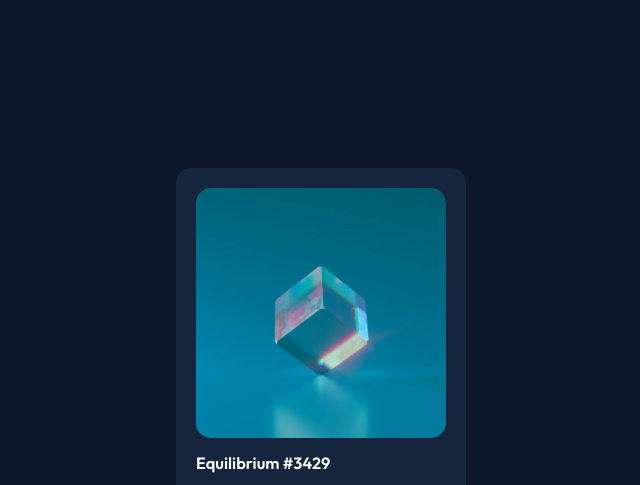
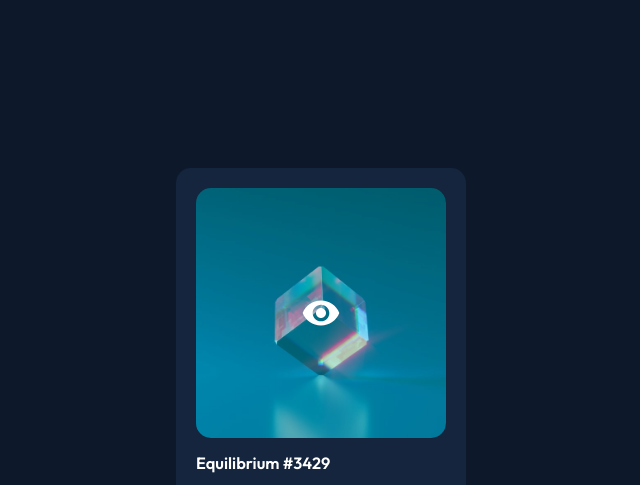
Before and after one commit to yasso2weny/nft-preview, a plain HTML site: page index.html in a window 1280 px wide. In both pictures the pointer is over the element 640 px from the left and 313 px from the top of the page. Shown: the top 485 px of the page, 319-959 px from the left. Drawn offline with Linux system fonts and the light colour scheme.

Commit message:
Update style.css

```diff
--- a/style.css
+++ b/style.css
@@ -32,7 +32,7 @@ body {
   .image-container:hover::after {
     content: '';
 
-    background-image: url('images/icon-view.svg');
+    background-image: url('icon-view.svg');
     background-size: contain;
     background-repeat: no-repeat;
 
```
